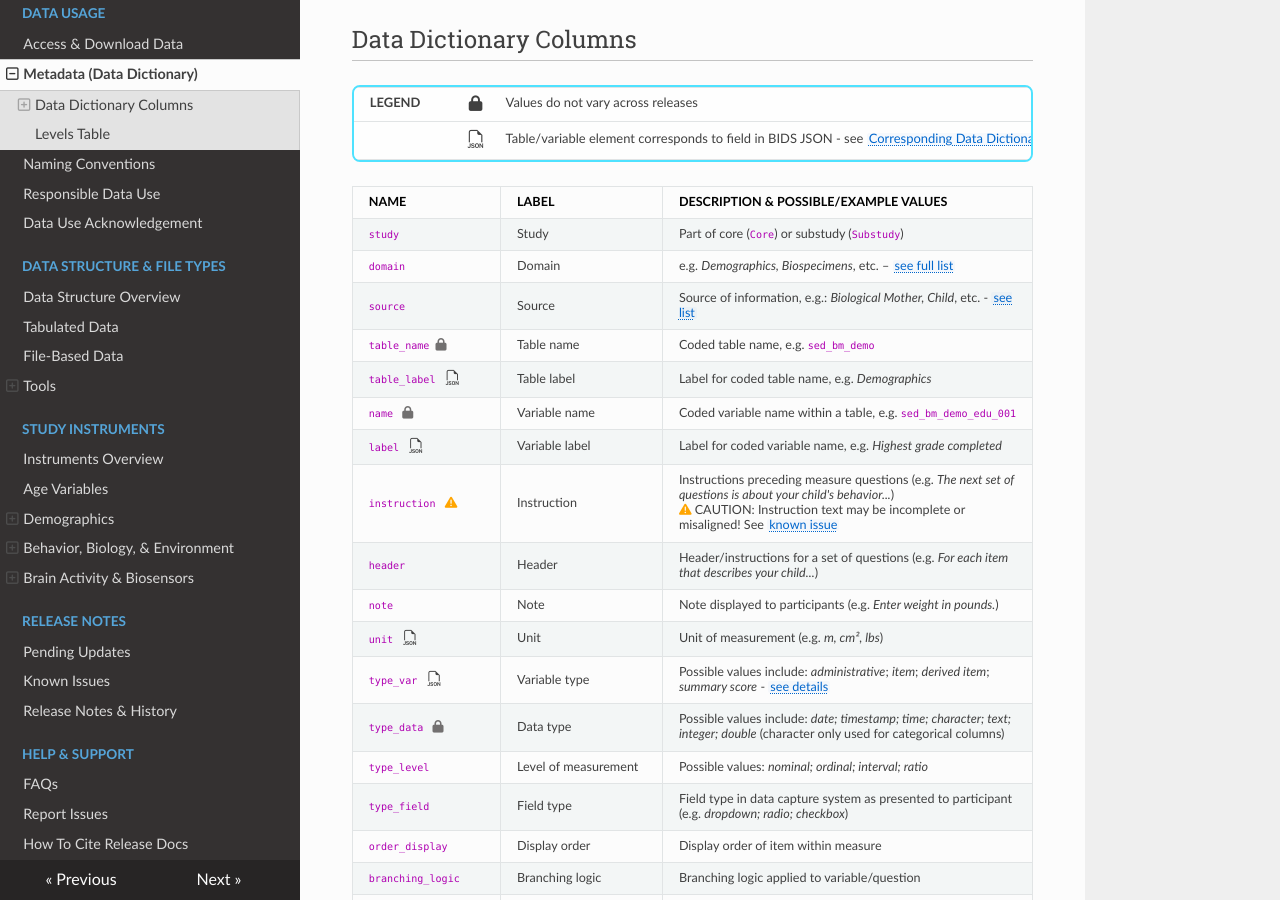
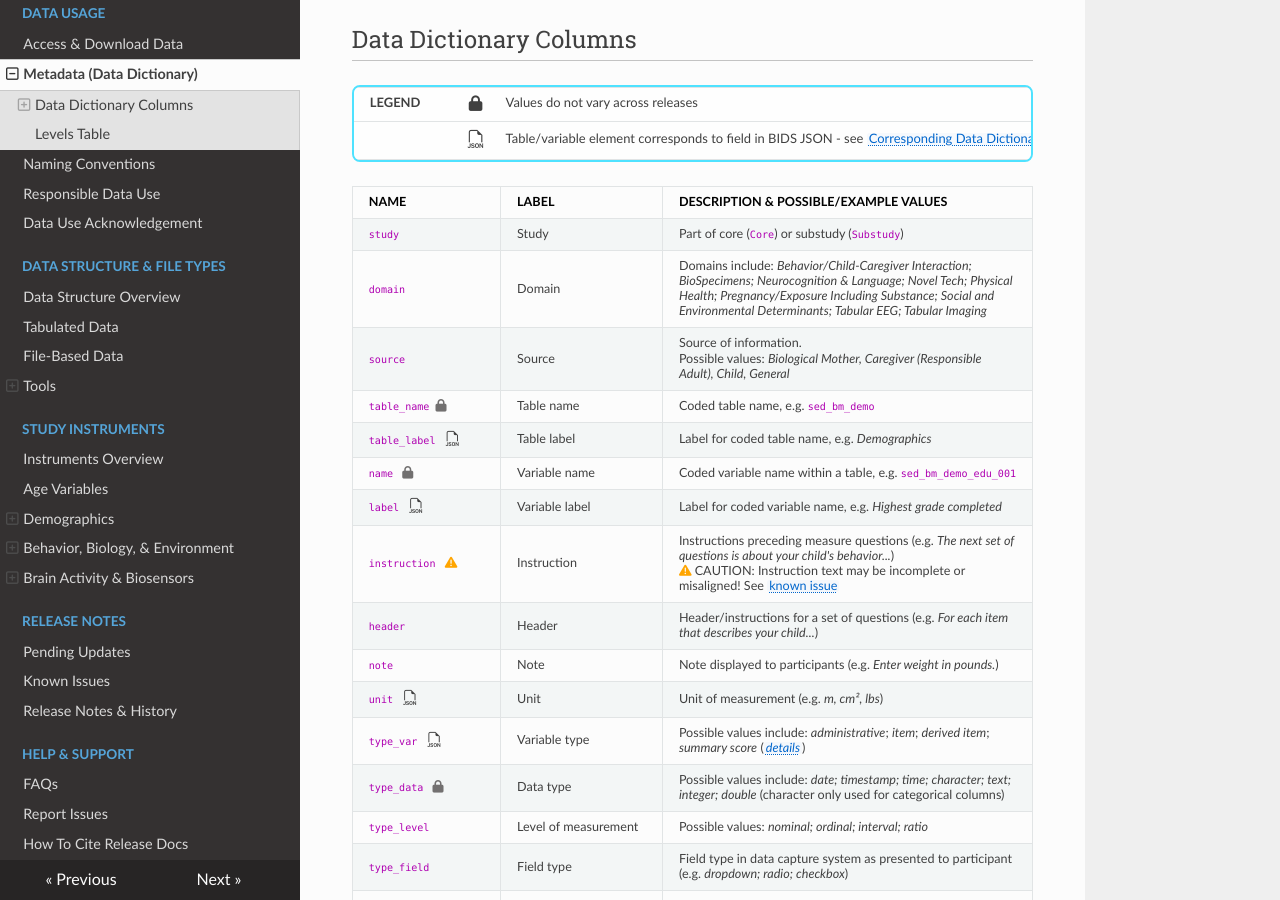
Before and after one commit to nbdc-datahub/hbcd-docs, an MkDocs documentation site: the page built from docs/access/metadata.md, in a window 1280 px wide and 900 px high, scrolled down 478 px. Built offline with MkDocs 1.6.1, drawn with Linux system fonts in a browser that asks for light colours; nearby versions of some CDN libraries.

Commit message:
fix broken links

```diff
--- a/docs/access/metadata.md
+++ b/docs/access/metadata.md
@@ -41,12 +41,13 @@
 <tr>
   <td><code>domain</code></td>
   <td>Domain</td>
-  <td style="word-wrap: break-word; white-space: normal;">e.g. <i>Demographics, Biospecimens</i>, etc. – <a href="#domain-source-values">see full list</a></td>
+  <td style="word-wrap: break-word; white-space: normal;">Domains include: <i>Behavior/Child-Caregiver Interaction; BioSpecimens; Neurocognition & Language; Novel Tech; Physical Health; Pregnancy/Exposure Including Substance; Social and Environmental Determinants; Tabular EEG; Tabular Imaging</i></td>
 </tr>
 <tr>
   <td><code>source</code></td>
   <td>Source</td>
-  <td style="word-wrap: break-word; white-space: normal;">Source of information, e.g.: <i>Biological Mother, Child</i>, etc. - <a href="#domain-source-values">see list</a></td>
+  <td style="word-wrap: break-word; white-space: normal;">Source of information.<br>
+  Possible values: <i>Biological Mother, Caregiver (Responsible Adult), Child, General</i></td>
 </tr>
 <!-- TABLE STRUCTURE -->
 <tr>
@@ -102,7 +103,7 @@
   <td><code>type_var</code>
   <i class="bi bi-filetype-json" style="font-size: 1.2em; margin-left: 6px;"></i></td>
   <td>Variable type</td>
-  <td style="word-wrap: break-word; white-space: normal;">Possible values include: <i>administrative</i>; <i>item</i>; <i>derived item</i>; <i>summary score</i> - <a href="">see details</a></td>
+  <td style="word-wrap: break-word; white-space: normal;">Possible values include: <i>administrative</i>; <i>item</i>; <i>derived item</i>; <i>summary score</i> (<a href="../naming-conventions/#administrative-summary-score-variables"><i>details</i></a>)</td>
 </tr>
 <tr>
   <td><code>type_data</code>
```
Also changed, not shown: docs/access/naming-conventions.md (+8 -8 lines).
